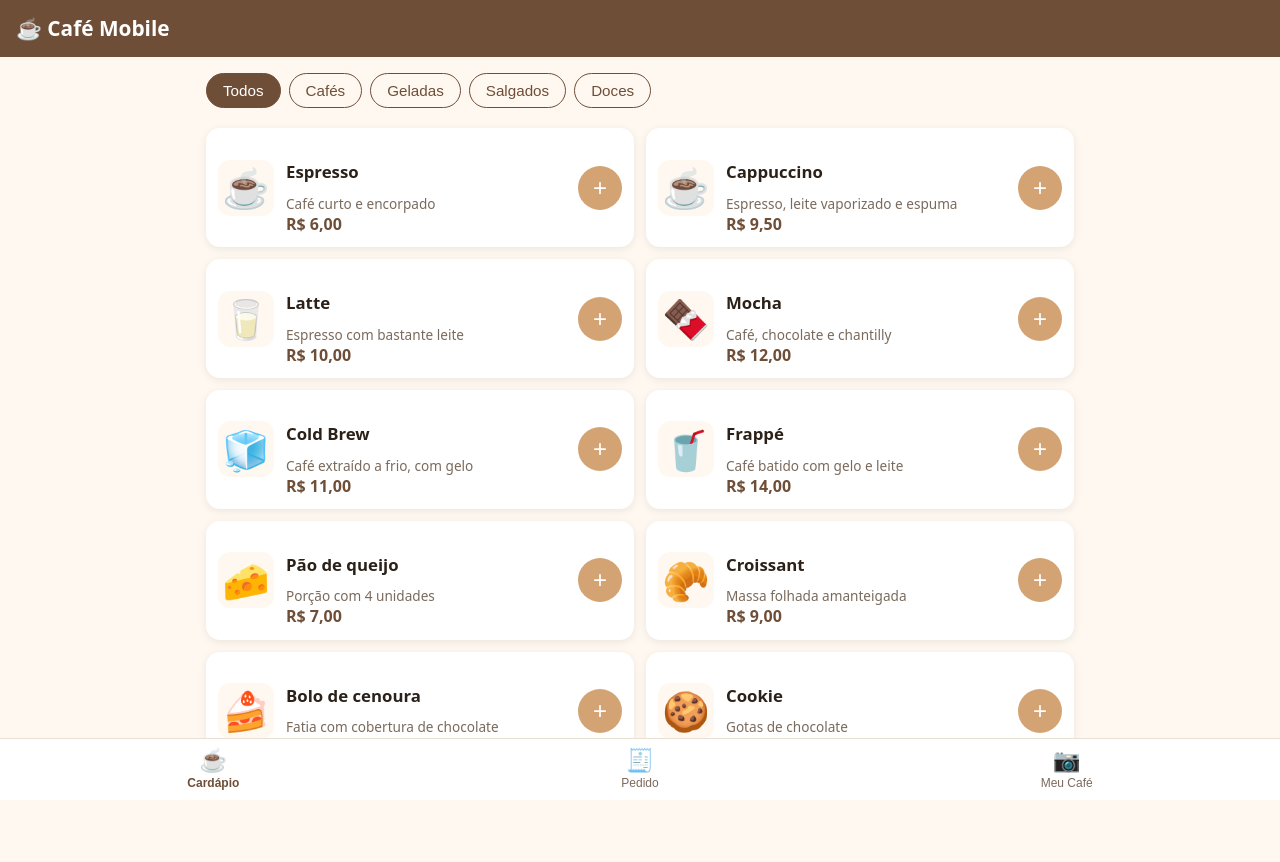
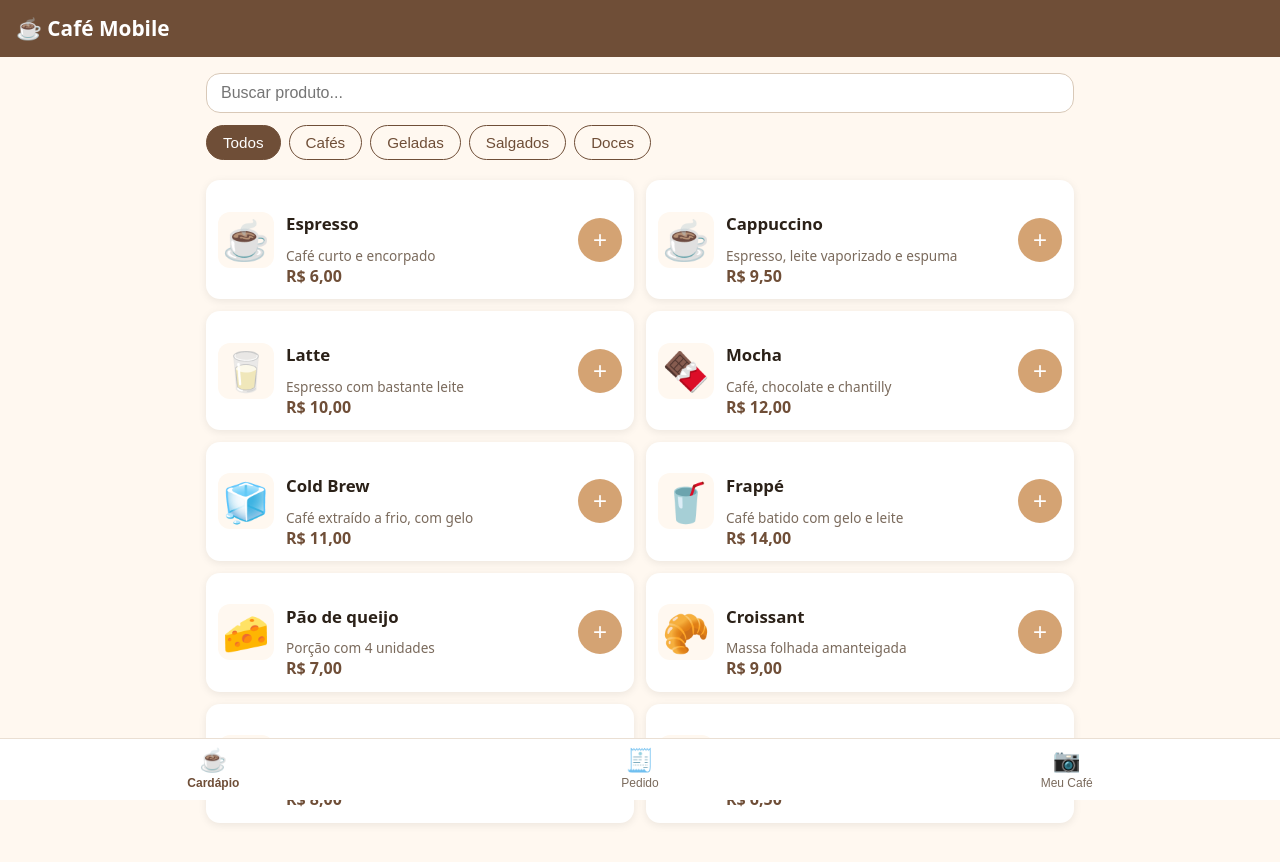
Before and after one commit to LogicJoy/coffee, a plain HTML site: page index.html in a window 1280 px wide. Drawn offline with Linux system fonts and the light colour scheme.

Commit message:
Dia 6: busca por nome no cardapio

```diff
--- a/css/style.css
+++ b/css/style.css
@@ -75,6 +75,18 @@ main {
 .filtro.ativo {
   background: var(--cor-principal);
   color: #fff;
+}
+
+/* ---------- Busca por nome ---------- */
+.busca {
+  width: 100%;
+  padding: 10px 14px;
+  margin-bottom: 12px;
+  border: 1px solid #d9c9b8;
+  border-radius: var(--raio);
+  background: var(--cor-card);
+  color: var(--cor-texto);
+  font-size: 1rem;
 }
 
 /* ---------- Cards de produto ---------- */
--- a/index.html
+++ b/index.html
@@ -26,6 +26,8 @@
   <main>
     <!-- ===== Tela 1: Cardápio ===== -->
     <section id="tela-cardapio" class="tela">
+      <!-- Desafio Dia 6: busca por nome do produto -->
+      <input type="search" id="busca" class="busca" placeholder="Buscar produto..." aria-label="Buscar produto">
       <div class="filtros">
         <button class="filtro ativo" data-categoria="Todos">Todos</button>
         <button class="filtro" data-categoria="Cafés">Cafés</button>
--- a/js/app.js
+++ b/js/app.js
@@ -79,12 +79,24 @@ function criarCard(produto) {
   return card;
 }
 
+// A categoria e o texto da busca funcionam juntos: a lista mostra o que combina com os dois
+let categoriaAtual = "Todos";
+let textoBusca = "";
+
 function mostrarCardapio(categoria) {
+  if (categoria) {
+    categoriaAtual = categoria;
+  }
   listaProdutos.innerHTML = "";
   for (const produto of produtos) {
-    if (categoria === "Todos" || produto.categoria === categoria) {
+    const combinaCategoria = categoriaAtual === "Todos" || produto.categoria === categoriaAtual;
+    const combinaBusca = produto.nome.toLowerCase().includes(textoBusca.toLowerCase());
+    if (combinaCategoria && combinaBusca) {
       listaProdutos.appendChild(criarCard(produto));
     }
+  }
+  if (listaProdutos.children.length === 0) {
+    listaProdutos.innerHTML = '<p class="vazio">Nenhum produto encontrado.</p>';
   }
 }
 
@@ -97,6 +109,11 @@ for (const botao of botoesFiltro) {
     mostrarCardapio(botao.dataset.categoria);
   });
 }
+
+document.querySelector("#busca").addEventListener("input", function (evento) {
+  textoBusca = evento.target.value.trim();
+  mostrarCardapio();
+});
 
 // ---------- Pedido ----------
 
--- a/sw.js
+++ b/sw.js
@@ -6,7 +6,7 @@
 // ==========================================================
 
 // Mude o número da versão sempre que alterar a lista de arquivos abaixo
-const CACHE = "cafe-mobile-v2";
+const CACHE = "cafe-mobile-v3";
 
 const ARQUIVOS = [
   "./",
```
